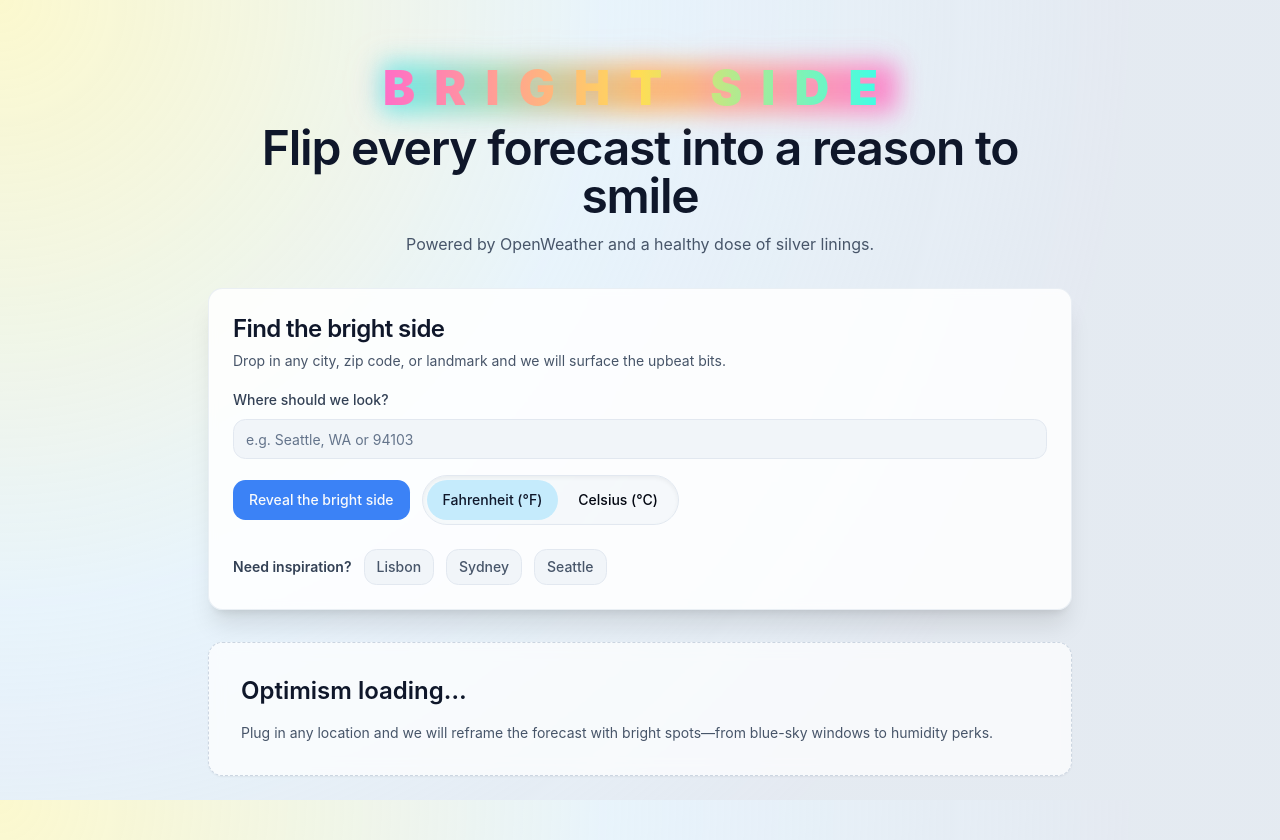
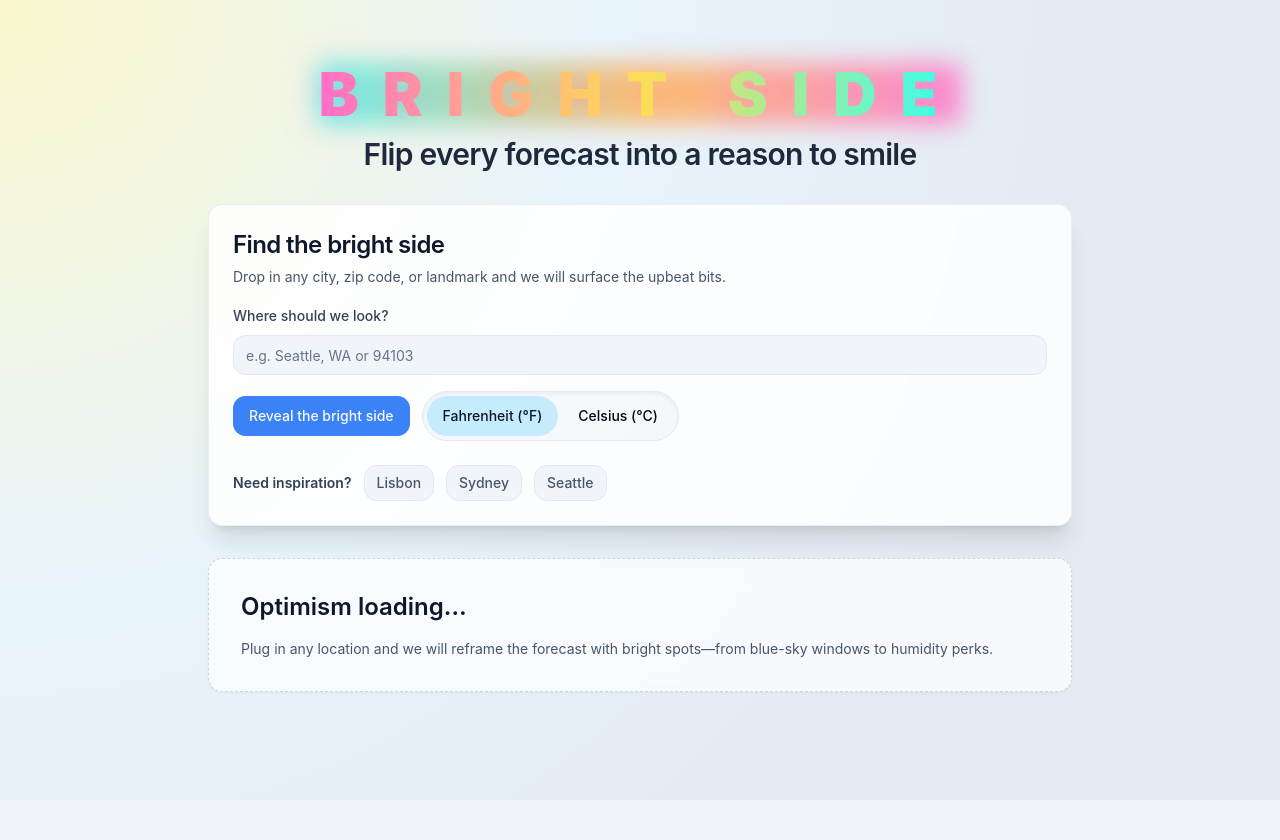
Before and after one commit to kevinfrey/optimistic-weather, a React (Vite) app: page / in a window 1280 px wide. After the commit the page ends 800 px from the top, so only its background shows below. Built offline with nearby package versions, Linux system fonts and the light colour scheme.

Commit message:
Resize Bright Side hero typography

```diff
--- a/src/App.tsx
+++ b/src/App.tsx
@@ -163,19 +163,16 @@ function App() {
       <div className="mx-auto flex w-full max-w-4xl flex-col gap-8 px-4 py-16">
         <header className="space-y-3 text-center">
           <div className="flex justify-center">
-            <span className="relative inline-flex items-center justify-center text-4xl font-black uppercase tracking-[0.4em] text-transparent sm:text-5xl">
+            <span className="relative inline-flex items-center justify-center text-5xl font-black uppercase tracking-[0.4em] text-transparent sm:text-6xl">
               <span className="absolute inset-0 -scale-x-100 transform bg-gradient-to-r from-[#ff6ec7] via-[#ffb347] to-[#32fff0] opacity-80 blur-md" aria-hidden />
               <span className="relative bg-gradient-to-r from-[#ff6ec7] via-[#ffdd55] to-[#32fff0] bg-clip-text drop-shadow-[0_0_18px_rgba(255,136,206,0.55)]">
                 Bright Side
               </span>
             </span>
           </div>
-          <h1 className="text-4xl font-semibold tracking-tight text-slate-900 sm:text-5xl">
+          <h1 className="text-2xl font-semibold tracking-tight text-slate-800 sm:text-3xl">
             Flip every forecast into a reason to smile
           </h1>
-          <p className="text-base text-slate-600">
-            Powered by OpenWeather and a healthy dose of silver linings.
-          </p>
         </header>
 
         <Card className="border-slate-200/70 bg-white/85 shadow-xl backdrop-blur-sm">
```
